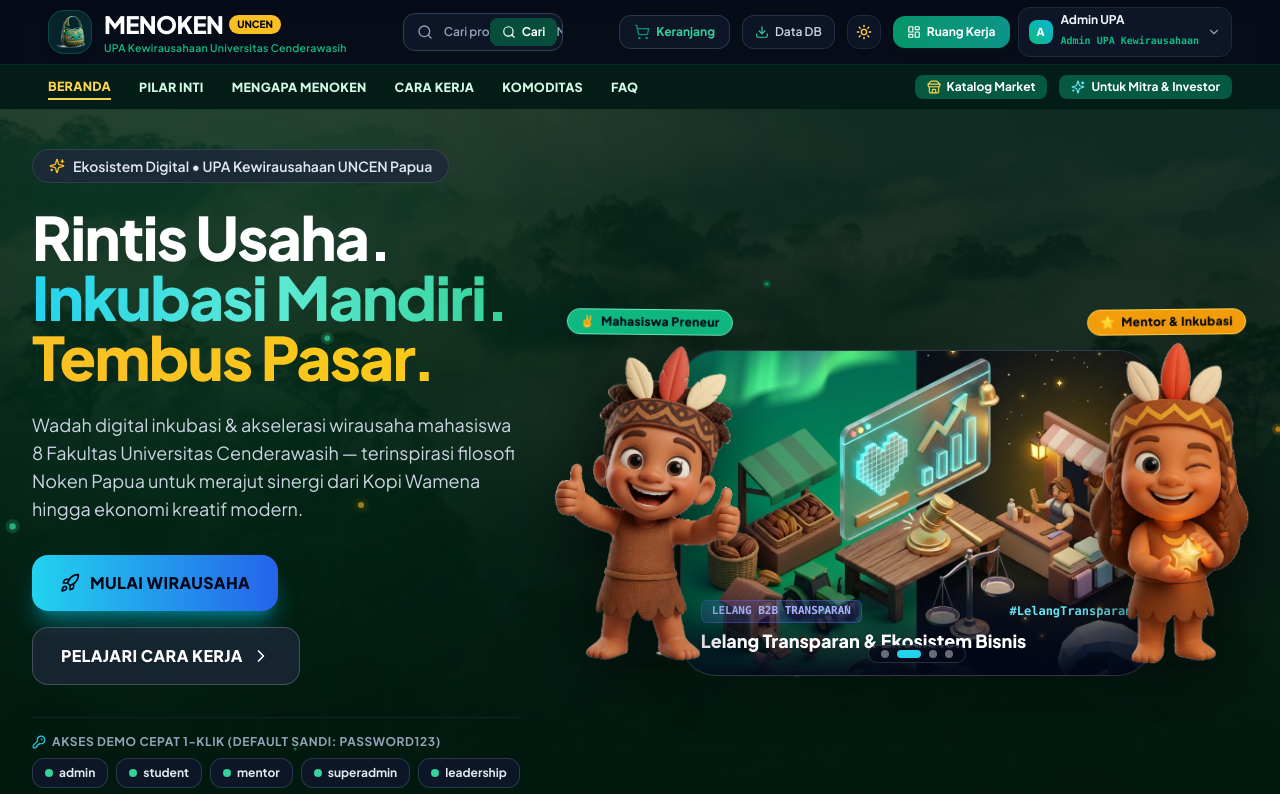
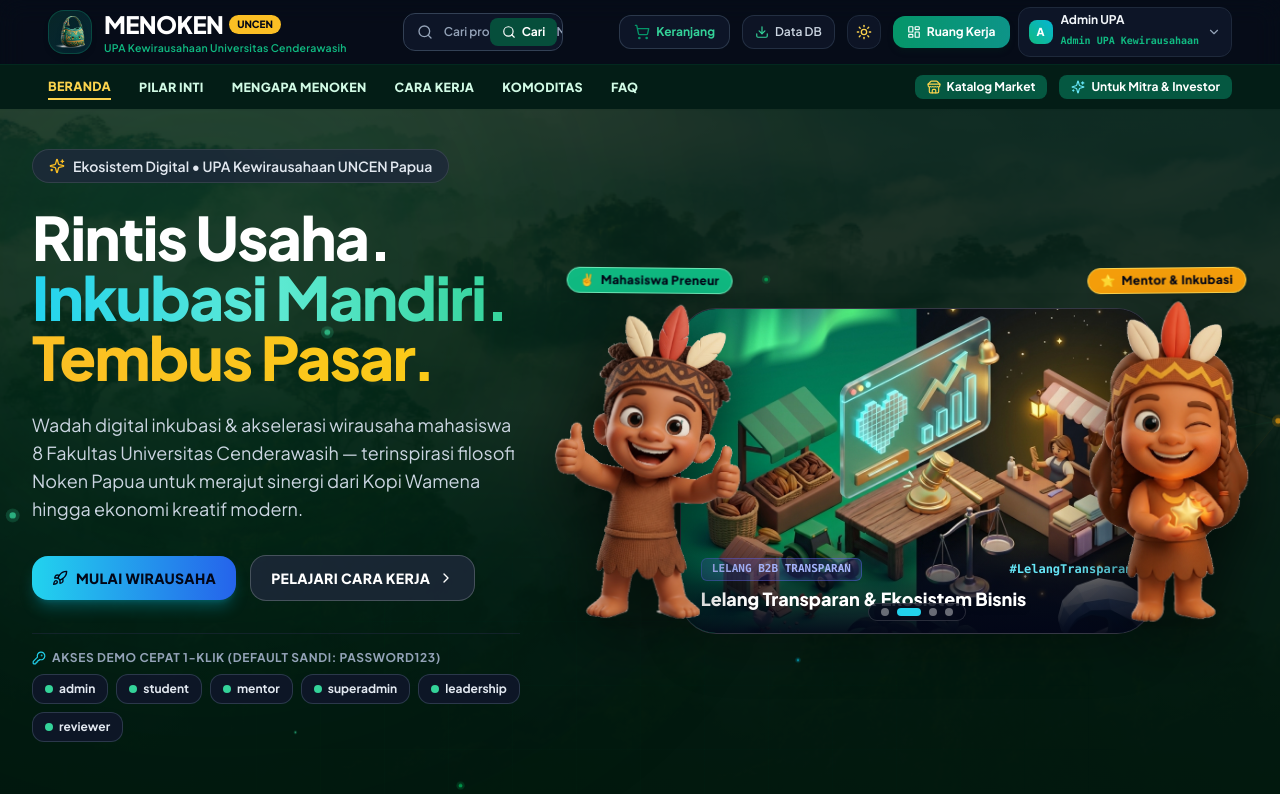
Before and after one commit to ekobot2025-cyber/menoken, a React (Vite) app: page / in a window 1280 px wide. Shown: the top 794 px of the page. Built offline with nearby package versions, Linux system fonts and the light colour scheme.

Commit message:
style: buat tombol CTA hero lebih kompak dan sejajar 1 baris

```diff
--- a/src/pages/LandingPage.jsx
+++ b/src/pages/LandingPage.jsx
@@ -248,28 +248,28 @@
                 Wadah digital inkubasi & akselerasi wirausaha mahasiswa 8 Fakultas Universitas Cenderawasih — terinspirasi filosofi Noken Papua untuk merajut sinergi dari Kopi Wamena hingga ekonomi kreatif modern.
               </p>
 
-              {/* Dual Action Buttons (Toba-Quest Exact Styles, 1-Baris Saja) */}
-              <div className="flex flex-wrap items-center gap-3 sm:gap-4 w-full mb-8">
-                {/* Primary Button: MULAI WIRAUSAHA (1-Baris) */}
+              {/* Dual Action Buttons (Compact, Side-by-Side 1-Baris Saja) */}
+              <div className="flex flex-nowrap items-center gap-2.5 sm:gap-3.5 w-full mb-8">
+                {/* Primary Button: MULAI WIRAUSAHA (1-Baris Kompak) */}
                 <button
                   onClick={() => { setAuthTab('login'); setShowAuthModal(true); }}
-                  className="px-5 sm:px-7 py-3.5 sm:py-4 rounded-2xl bg-gradient-to-r from-cyan-400 to-blue-600 text-slate-950 font-black text-sm sm:text-base hover:scale-105 transition-transform shadow-xl shadow-cyan-500/40 flex items-center justify-center gap-2.5 cursor-pointer select-none whitespace-nowrap shrink-0"
+                  className="px-3.5 sm:px-5 py-2.5 sm:py-3 rounded-xl sm:rounded-2xl bg-gradient-to-r from-cyan-400 to-blue-600 text-slate-950 font-extrabold text-xs sm:text-sm hover:scale-105 transition-transform shadow-lg shadow-cyan-500/30 flex items-center justify-center gap-1.5 sm:gap-2 cursor-pointer select-none whitespace-nowrap shrink-0"
                 >
-                  <Rocket className="w-4 h-4 sm:w-5 sm:h-5 text-slate-950 shrink-0" />
-                  <span className="whitespace-nowrap font-black tracking-wide">MULAI WIRAUSAHA</span>
+                  <Rocket className="w-3.5 h-3.5 sm:w-4 sm:h-4 text-slate-950 shrink-0" />
+                  <span className="whitespace-nowrap font-extrabold tracking-wide">MULAI WIRAUSAHA</span>
                 </button>
 
-                {/* Secondary Button: PELAJARI CARA KERJA (1-Baris) */}
+                {/* Secondary Button: PELAJARI CARA KERJA (1-Baris Kompak) */}
                 <a
                   href="#how-it-works"
-                  className={`px-5 sm:px-7 py-3.5 sm:py-4 rounded-2xl font-black text-sm sm:text-base border transition-all flex items-center justify-center gap-2 cursor-pointer select-none text-center whitespace-nowrap shrink-0 ${
+                  className={`px-3.5 sm:px-5 py-2.5 sm:py-3 rounded-xl sm:rounded-2xl font-extrabold text-xs sm:text-sm border transition-all flex items-center justify-center gap-1.5 sm:gap-2 cursor-pointer select-none text-center whitespace-nowrap shrink-0 ${
                     isDark
-                      ? 'bg-slate-800/70 hover:bg-slate-700/80 text-white border-white/20 hover:border-white/40'
+                      ? 'bg-slate-800/80 hover:bg-slate-700 text-white border-white/20 hover:border-white/40'
                       : 'bg-white hover:bg-slate-100 text-slate-900 border-slate-300 hover:border-slate-400 shadow-xs'
                   }`}
                 >
-                  <span className="whitespace-nowrap font-black tracking-wide">PELAJARI CARA KERJA</span>
-                  <ChevronRight className="w-4 h-4 sm:w-5 sm:h-5 shrink-0" />
+                  <span className="whitespace-nowrap font-extrabold tracking-wide">PELAJARI CARA KERJA</span>
+                  <ChevronRight className="w-3.5 h-3.5 sm:w-4 sm:h-4 shrink-0" />
                 </a>
               </div>
 
```
